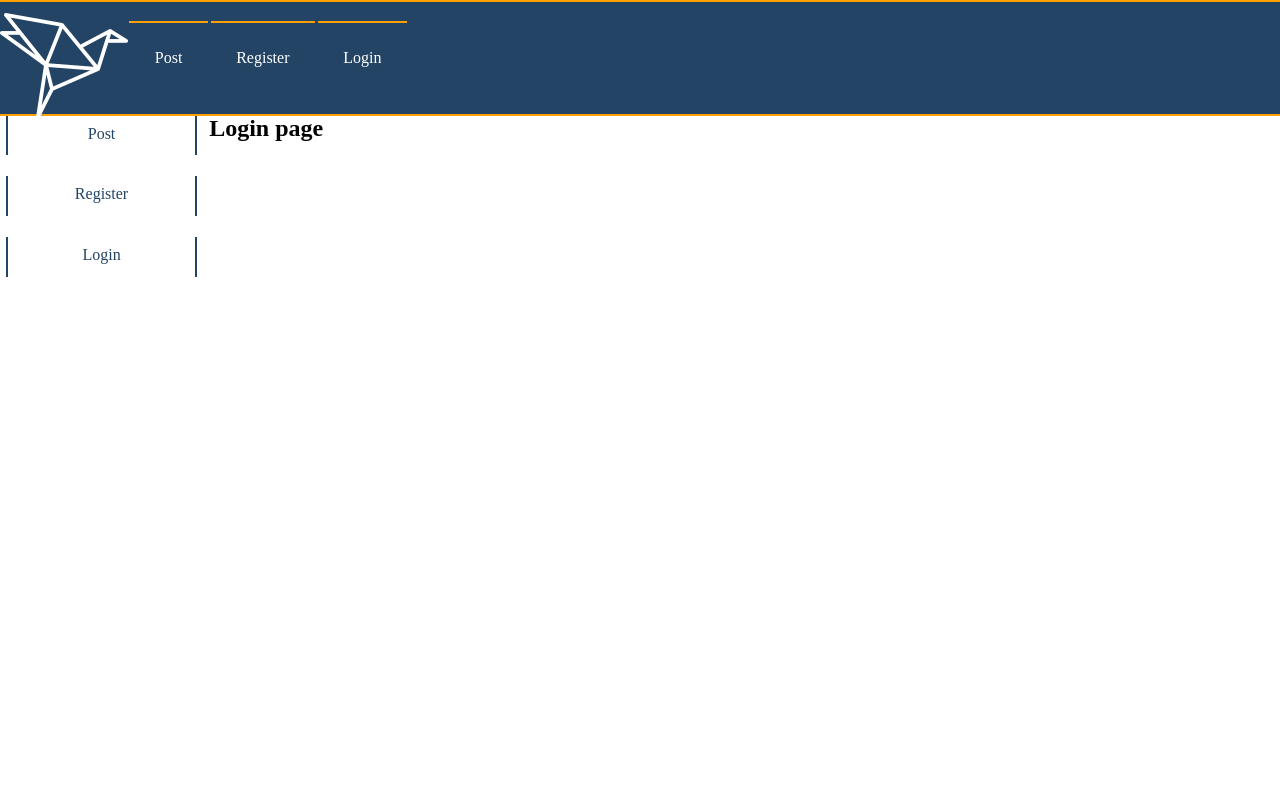
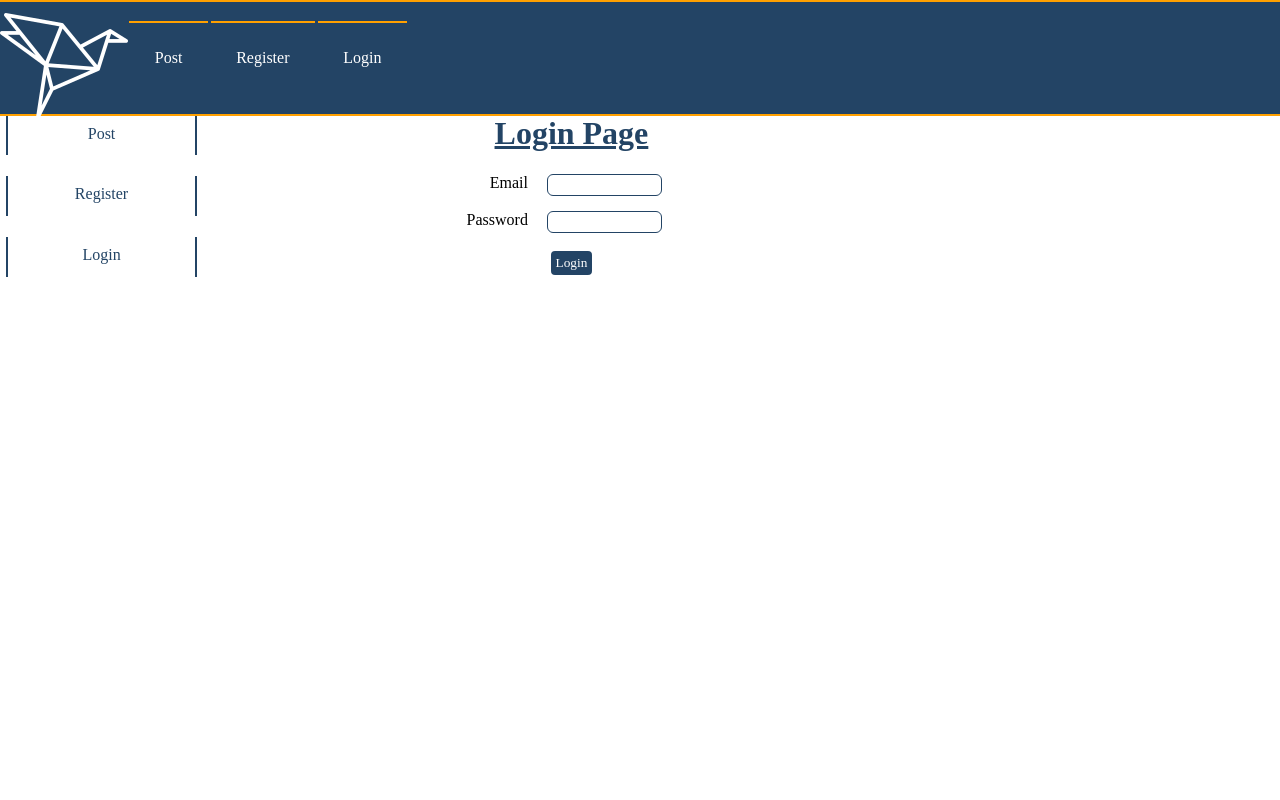
Before and after one commit to vinhhn3/tcd0602-react-origami, a React (Vite) app: page /login in a window 1280 px wide. Shown: the top 800 px of the page. Built offline with nearby package versions, Linux system fonts and the light colour scheme.

Commit message:
Implement Login page

```diff
--- a/src/layout/body/Body.jsx
+++ b/src/layout/body/Body.jsx
@@ -1,10 +1,10 @@
 import React from "react";
 import { Route, Switch } from "react-router-dom/cjs/react-router-dom";
 import { NotFound } from "../../pages/errors/not-found/NotFound";
-import { MyPosts } from "../../pages/registered/my-posts/MyPosts";
 import { Profile } from "../../pages/registered/profile/Profile";
+import { Share } from "../../pages/registered/share/Share";
 import { Home } from "../../pages/shared/home/Home";
-import { Login } from "../../pages/unregistered/login/Login";
+import Login from "../../pages/unregistered/login/Login";
 import Register from "../../pages/unregistered/register/Register";
 
 export const Body = () => {
@@ -23,8 +23,8 @@ export const Body = () => {
         <Route exact path="/profile">
           <Profile />
         </Route>
-        <Route exact path="/my-posts">
-          <MyPosts />
+        <Route exact path="/share">
+          <Share />
         </Route>
         <Route path="">
           <NotFound />
--- a/src/pages/registered/profile/Profile.jsx
+++ b/src/pages/registered/profile/Profile.jsx
@@ -3,7 +3,7 @@ import React from "react";
 export const Profile = () => {
   return (
     <div>
-      <h2>Profile page</h2>
+      <h1>Profile page</h1>
     </div>
   );
 };
--- a/src/pages/registered/my-posts/MyPosts.jsx
+++ b/src/pages/registered/share/Share.jsx
@@ -1,9 +1,9 @@
 import React from "react";
 
-export const MyPosts = () => {
+export const Share = () => {
   return (
     <div>
-      <h2>My Posts page</h2>
+      <h1>Share page</h1>
     </div>
   );
 };
--- a/src/pages/unregistered/login/Login.jsx
+++ b/src/pages/unregistered/login/Login.jsx
@@ -1,9 +1,70 @@
-import React from "react";
+import React, { useContext, useState } from "react";
+import { useHistory } from "react-router-dom/cjs/react-router-dom";
+import OrigamiContext from "../../../context/origami/OrigamiContext";
 
-export const Login = () => {
+const Login = () => {
+  const origamiContext = useContext(OrigamiContext);
+  const { isLoggedIn, loginUser } = origamiContext;
+  const [login, setLogin] = useState({
+    username: "",
+    password: "",
+  });
+  let history = useHistory();
+
+  const onChange = (e) => {
+    const { name, value } = e.target;
+    setLogin((prevState) => ({
+      ...prevState,
+      [name]: value,
+    }));
+    console.log(login);
+  };
+
+  const onSubmit = async (e) => {
+    e.preventDefault();
+    loginUser(login);
+    if (isLoggedIn) {
+      setLogin({
+        username: "",
+        password: "",
+      });
+      history.push("/profile");
+    }
+  };
+
   return (
-    <div>
-      <h2>Login page</h2>
-    </div>
+    <>
+      <div className="Main">
+        <div className="Login">
+          <h1>Login Page</h1>
+          <form>
+            <div className="form-control">
+              <label>Email</label>
+              <input
+                type="email"
+                name="username"
+                value={login.username}
+                onChange={onChange}
+              />
+            </div>
+            <div className="form-control">
+              <label>Password</label>
+              <input
+                type="password"
+                name="password"
+                value={login.password}
+                onChange={onChange}
+              />
+            </div>
+            <div className="form-control">
+              <button type="submit" onClick={onSubmit}>
+                Login
+              </button>
+            </div>
+          </form>
+        </div>
+      </div>
+    </>
   );
 };
+export default Login;
```
